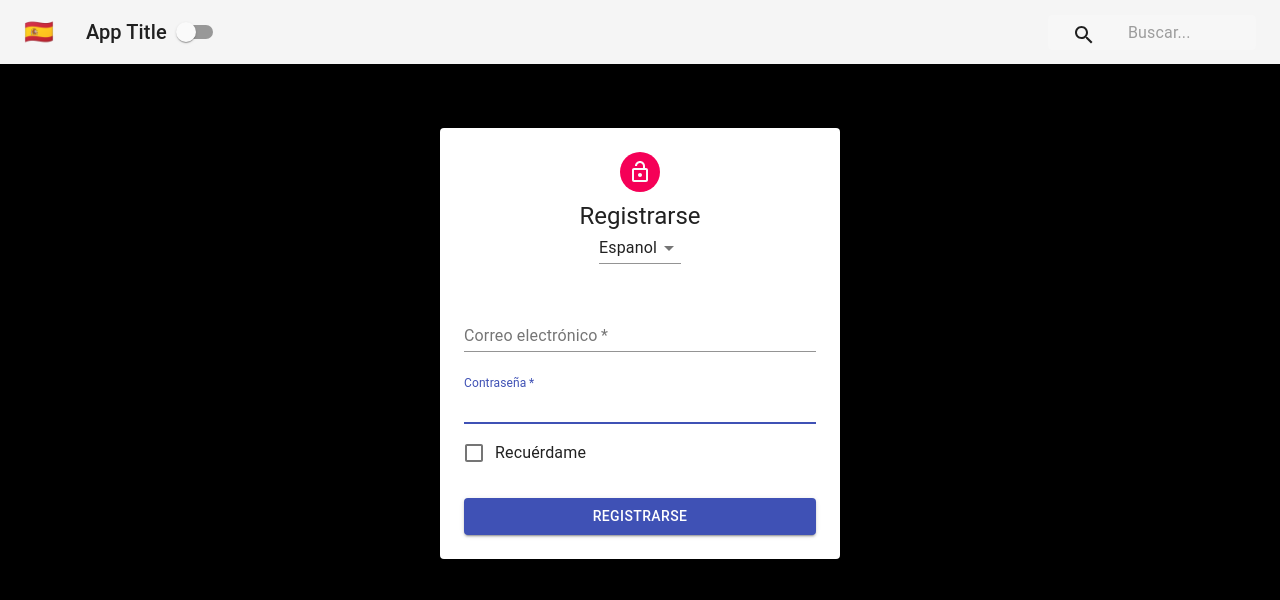
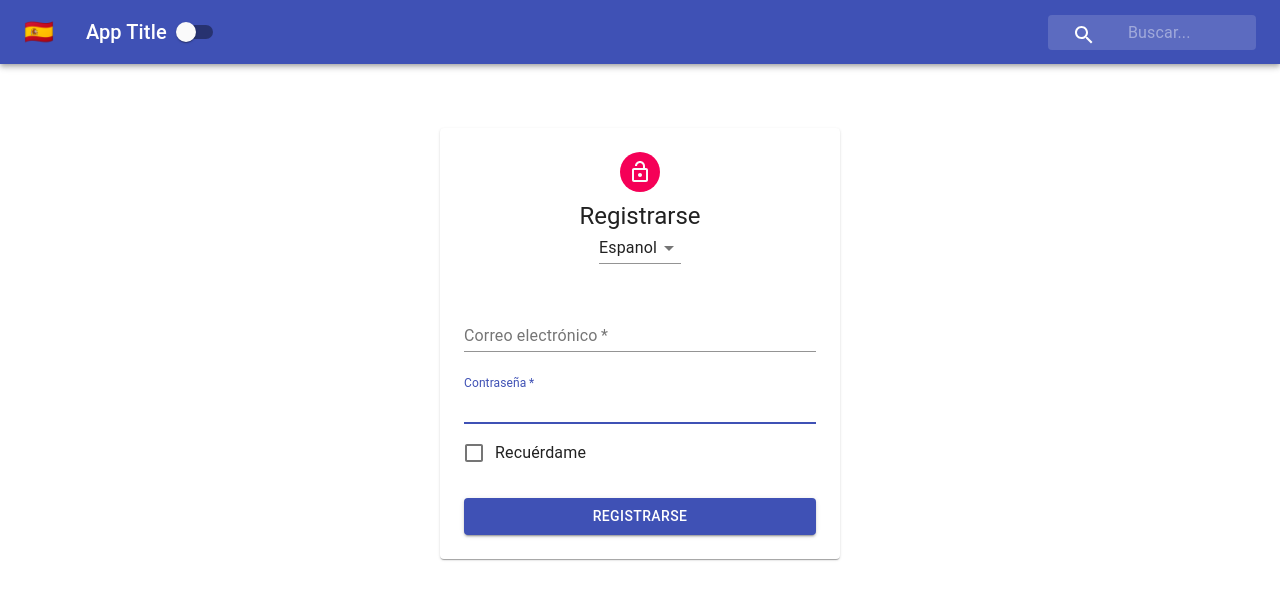
Before and after one commit to pedroeldiablo/context-signup, a React (Create React App) app: page / in a window 1280 px wide. Shown: the top 600 px of the page. Built offline with nearby package versions, Linux system fonts and the light colour scheme.

Commit message:
Introducing reusable toggle custom hook and updating ThemeContext to use this

```diff
--- a/src/contexts/ThemeContext.js
+++ b/src/contexts/ThemeContext.js
@@ -1,12 +1,10 @@
 import React, { createContext, useState } from 'react';
+import useToggleState from '../hooks/useToggleState';
 
 export const ThemeContext = createContext();
 
 export function ThemeProvider(props) {
-   const [isDarkMode, setTheme ] = useState(true);
-
-    const toggleTheme = () =>
-        setTheme(!isDarkMode);
+   const [isDarkMode, toggleTheme ] = useToggleState(false);
 
     return (
         <ThemeContext.Provider
--- /dev/null
+++ b/src/hooks/useToggleState.js
@@ -0,0 +1,13 @@
+import { useState } from 'react'
+
+function useToggleState(initialVal= false ) {
+    const [state, setState] = useState(initialVal);
+    const toggle = () => {
+        setState(!state);
+    }
+
+    return [state, toggle];
+}
+
+
+export default useToggleState;
```
